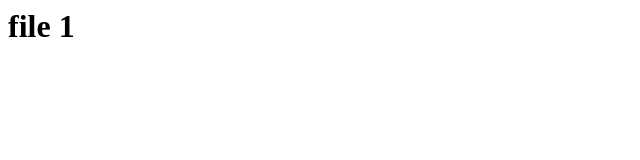
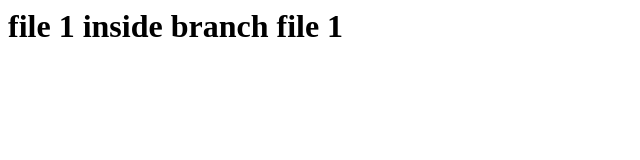
Before and after one commit to santosh1817/GIT-DCT-2, a plain HTML site: page file1.html in a window 1280 px wide. Shown: the whole page, without its empty margins (0-640 px from the left). Drawn offline with Linux system fonts and the light colour scheme.

Commit message:
inside branch file 1 added

```diff
--- a/file1.html
+++ b/file1.html
@@ -1,5 +1,5 @@
 <html>
 
-<h1> file 1</h1>
+<h1> file 1  inside branch file 1</h1>
 
 </html>
```
